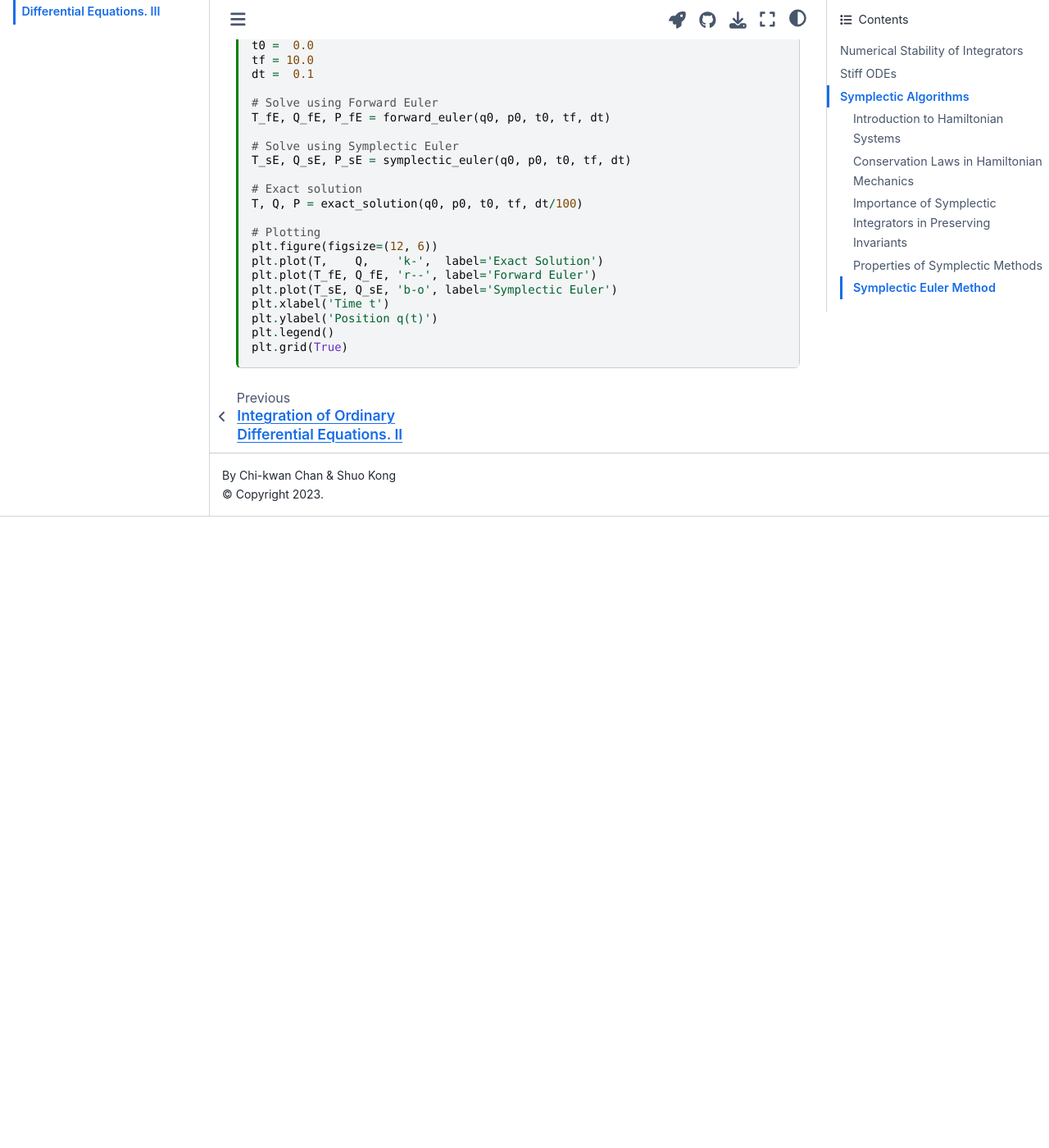
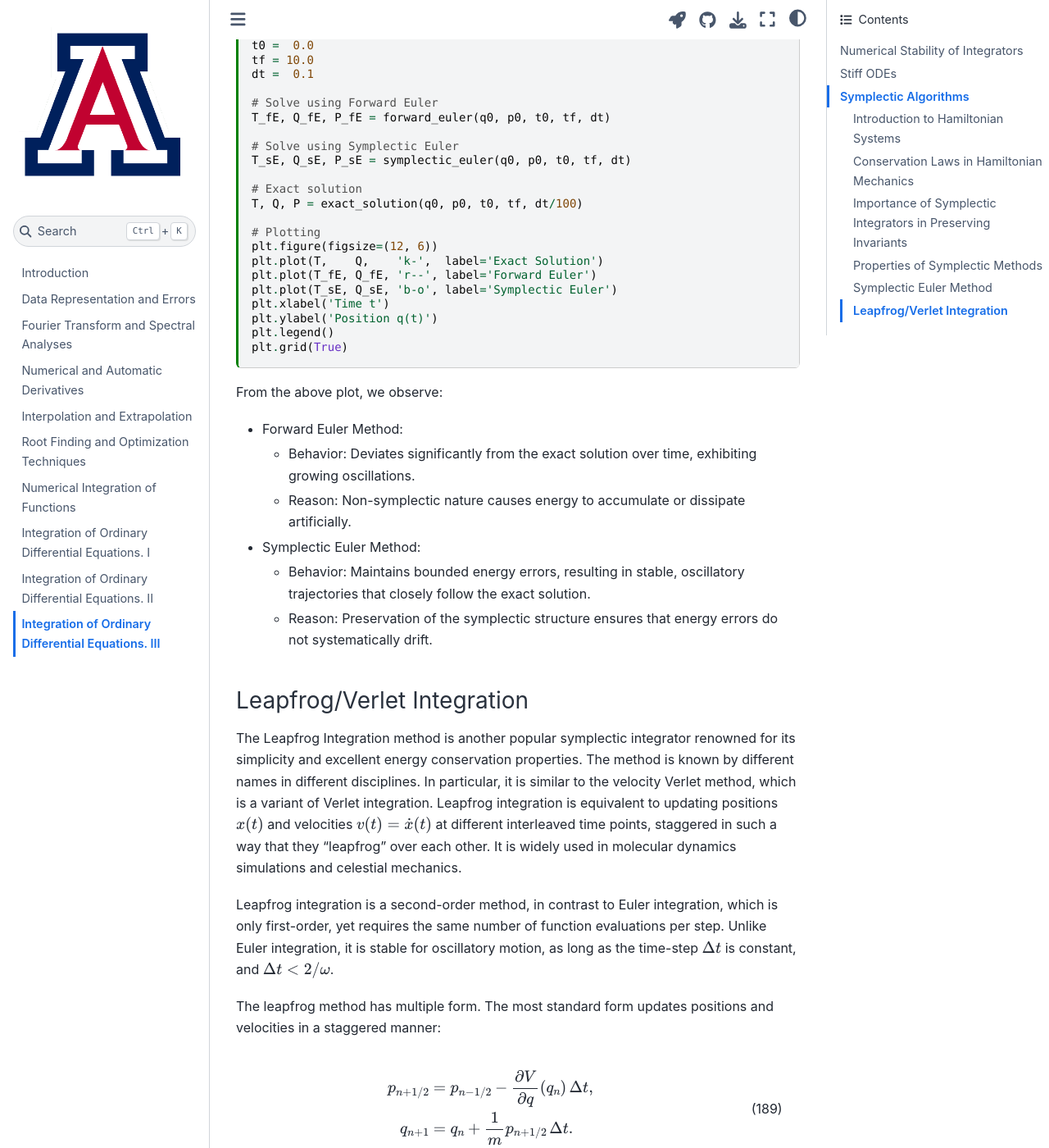
Before and after one commit to ua-2024q3-astr513/astr513, a Jupyter Book: the page built from docs/ode3.md, in a window 1280 px wide and 1400 px high, scrolled down 19933 px. Shown: the whole window at 82% size. Built offline with Jupyter Book 1.0.4 settings and Sphinx 7.4.7 and the Sphinx Book theme 1.1.4, drawn with Linux system fonts in a browser that asks for light colours; before the commit the page ends 20563 px from its top, so only the background shows below that; some of the changed text lies outside the part shown.

Commit message:
Introduce the leapfrog method

````diff
--- a/docs/ode3.md
+++ b/docs/ode3.md
@@ -828,3 +828,40 @@ plt.ylabel('Position q(t)')
 plt.legend()
 plt.grid(True)
 ```
+
+From the above plot, we observe:
+* Forward Euler Method:
+  * Behavior: Deviates significantly from the exact solution over time, exhibiting growing oscillations.
+  * Reason: Non-symplectic nature causes energy to accumulate or dissipate artificially.
+* Symplectic Euler Method:
+  * Behavior: Maintains bounded energy errors, resulting in stable, oscillatory trajectories that closely follow the exact solution.
+  * Reason: Preservation of the symplectic structure ensures that energy errors do not systematically drift.
+
++++
+
+### Leapfrog/Verlet Integration
+
+The Leapfrog Integration method is another popular symplectic integrator renowned for its simplicity and excellent energy conservation properties. The method is known by different names in different disciplines.
+In particular, it is similar to the velocity Verlet method, which is a variant of Verlet integration.
+Leapfrog integration is equivalent to updating positions $x(t)$ and velocities $v(t)={\dot {x}}(t)$ at different interleaved time points, staggered in such a way that they "leapfrog" over each other.
+It is widely used in molecular dynamics simulations and celestial mechanics.
+
+Leapfrog integration is a second-order method, in contrast to Euler integration, which is only first-order, yet requires the same number of function evaluations per step.
+Unlike Euler integration, it is stable for oscillatory motion, as long as the time-step $\Delta t$ is constant, and $\Delta t < 2/\omega$.
+
++++
+
+The leapfrog method has multiple form.
+The most standard form updates positions and velocities in a staggered manner:
+\begin{align}
+p_{n+1/2} &= p_{n-1/2} - \frac{\partial V}{\partial q}(q_n)\,\Delta t,\\
+q_{n+1}   &= q_{n}     + \frac{1}{m} p_{n+1/2}             \,\Delta t.
+\end{align}
+
+These equations can be expressed in a form that gives velocity at integer steps as well:
+\begin{align}
+q_{n+1} &= q_n + \frac{1}{m}p_n \Delta t + \frac{1}{2m} f_n \Delta t^2, \\
+f_{n+1} &= \frac{\partial V}{\partial q}(q_{n+1}), \\
+p_{n+1} &= p_n + \frac{1}{2} (f_n + f_{n+1}) \Delta t.
+\end{align}
+However, in this synchronized form, the time-step $\Delta t$ must be constant to maintain stability.
````
